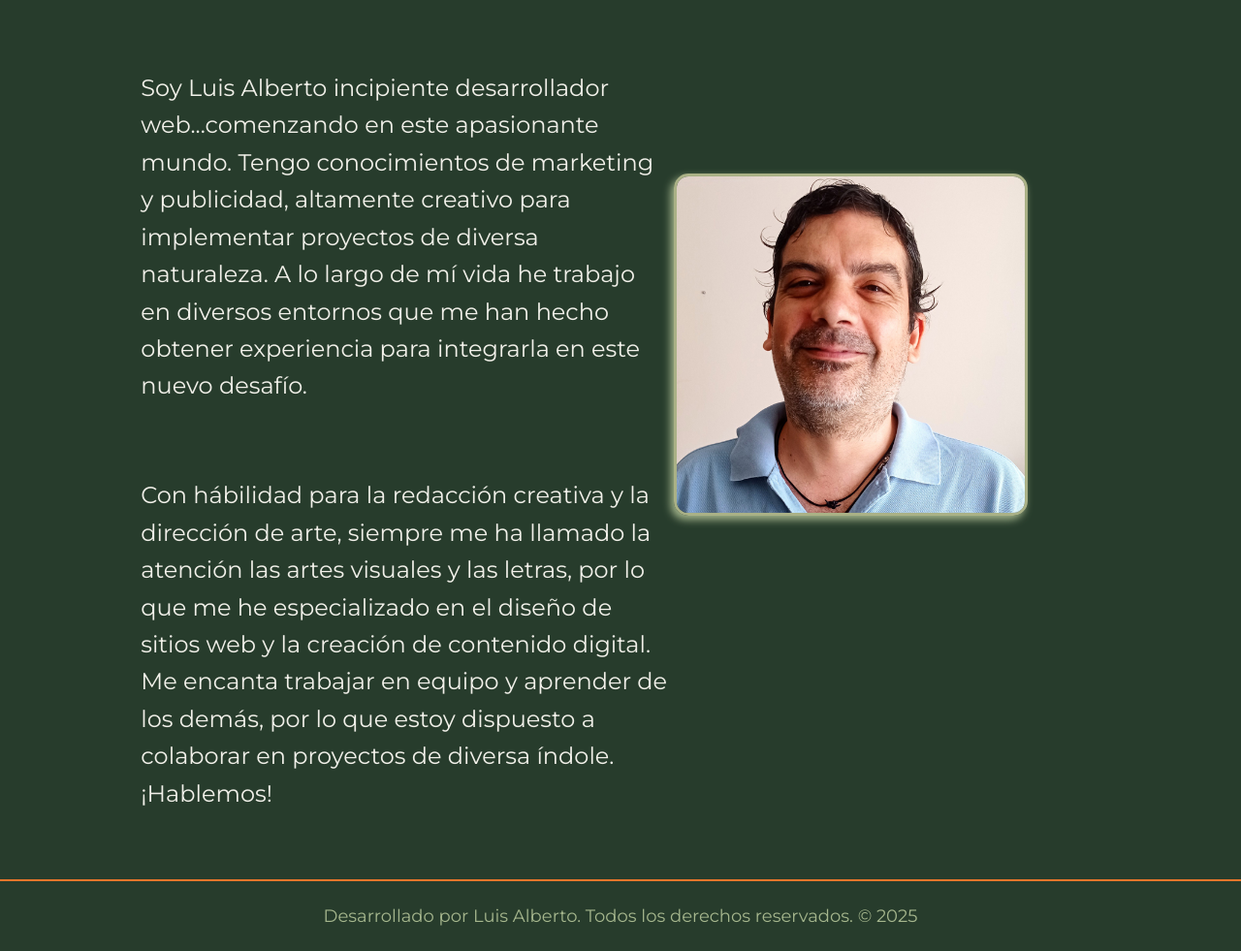
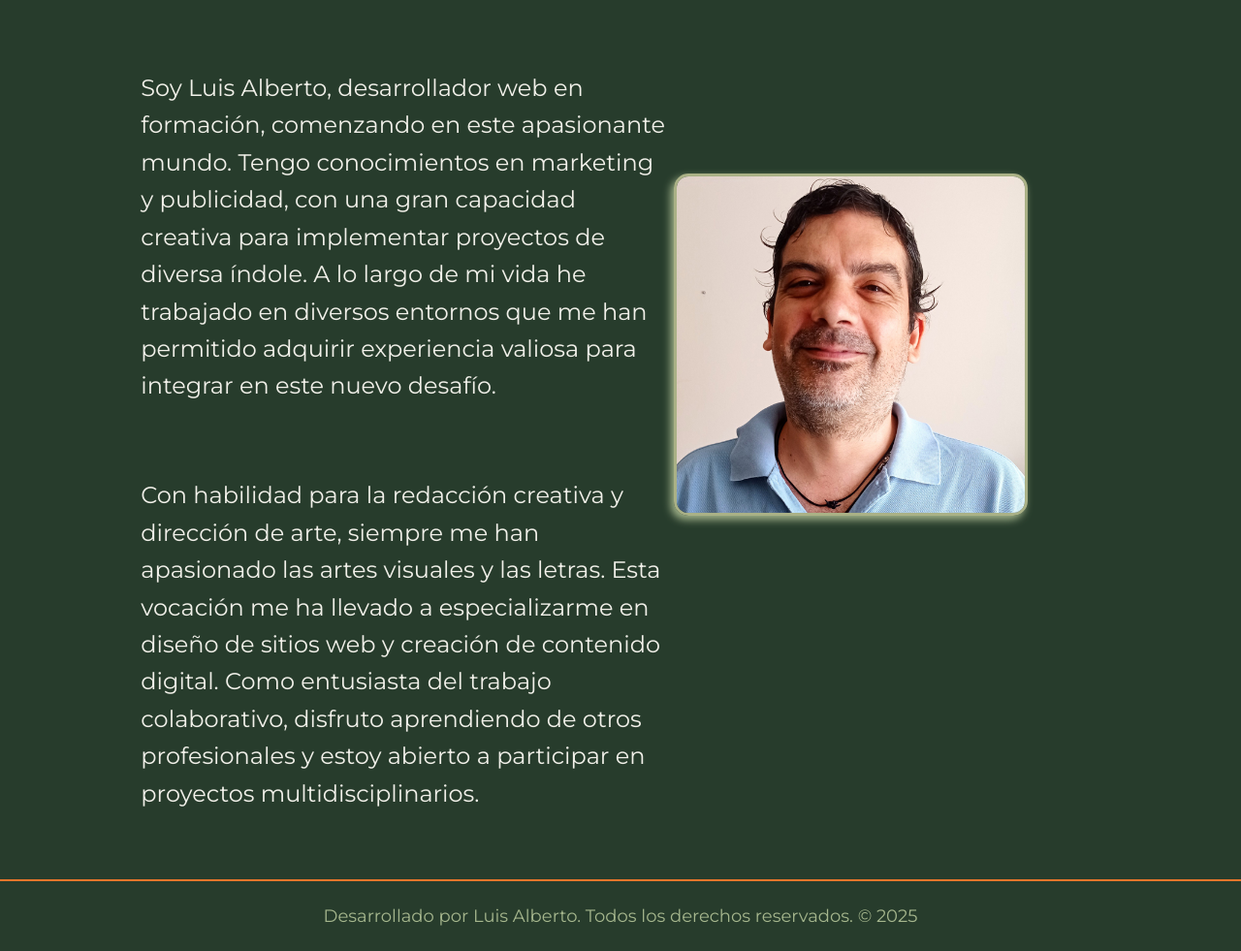
Before and after one commit to lz2079/Portafolio, a website: page public/sobremi.html in a window 1280 px wide. Shown: the part 252-1233 px from the top of the page at 97% size. Drawn offline with nearby package versions, Linux system fonts and the light colour scheme.

Commit message:
Actualiza los archivos en la carpeta Portafolio, incluyendo index.html y sobremi.html

```diff
--- a/public/sobremi.html
+++ b/public/sobremi.html
@@ -18,16 +18,13 @@
     <main class="presentacion">
         <section class="presentacion__contenido">
             <h1 class="titulo_sobremi">Sobre mí</h1>
-            <p class="presentacion__contenido__texto">Soy Luis Alberto incipiente desarrollador web...comenzando en este apasionante mundo.
-                Tengo conocimientos de marketing y publicidad, altamente creativo para implementar proyectos de diversa naturaleza.
-                A lo largo de mí vida he trabajo en diversos entornos que me han hecho obtener experiencia para integrarla
-                en este nuevo desafío.</p>
-            <P class="presentacion__contenido__texto">Con hábilidad para la redacción creativa y la dirección de arte, siempre me ha llamado la atención las artes visuales y las letras,
-                por lo que me he especializado en el diseño de sitios web y la creación de contenido digital.
-                Me encanta trabajar en equipo y aprender de los demás, por lo que estoy dispuesto a colaborar en proyectos de diversa índole.
-                ¡Hablemos!
-            </P>
-        </section>
+            <p class="presentacion__contenido__texto">Soy Luis Alberto, desarrollador web en formación, comenzando en este apasionante mundo.
+                Tengo conocimientos en marketing y publicidad, con una gran capacidad creativa para implementar proyectos de diversa índole.
+                A lo largo de mi vida he trabajado en diversos entornos que me han permitido adquirir experiencia valiosa para integrar en este nuevo desafío.</p>
+            <P class="presentacion__contenido__texto">Con habilidad para la redacción creativa y dirección de arte, siempre me han apasionado las artes visuales y las letras.
+                Esta vocación me ha llevado a especializarme en diseño de sitios web y creación de contenido digital.
+                Como entusiasta del trabajo colaborativo, disfruto aprendiendo de otros profesionales y estoy abierto a participar en proyectos multidisciplinarios.</P>
+            </section>
         <img class="presentacion__imagen__sobremi" src="imagem.jpg" alt="Imagen de Luis Alberto trabajando">
     </main>
     <footer class="footer">
```
Also changed, not shown: 1 other file.
